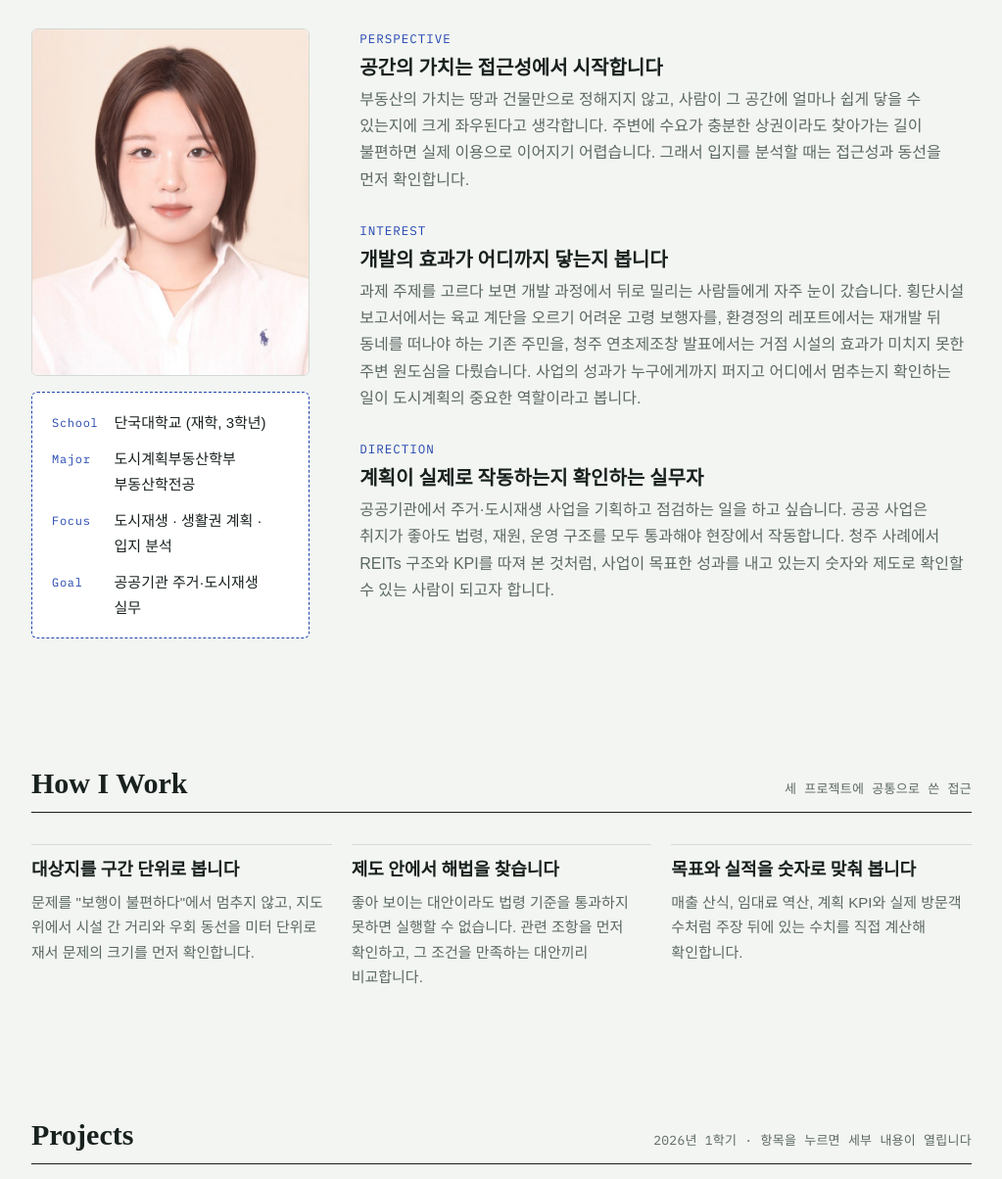
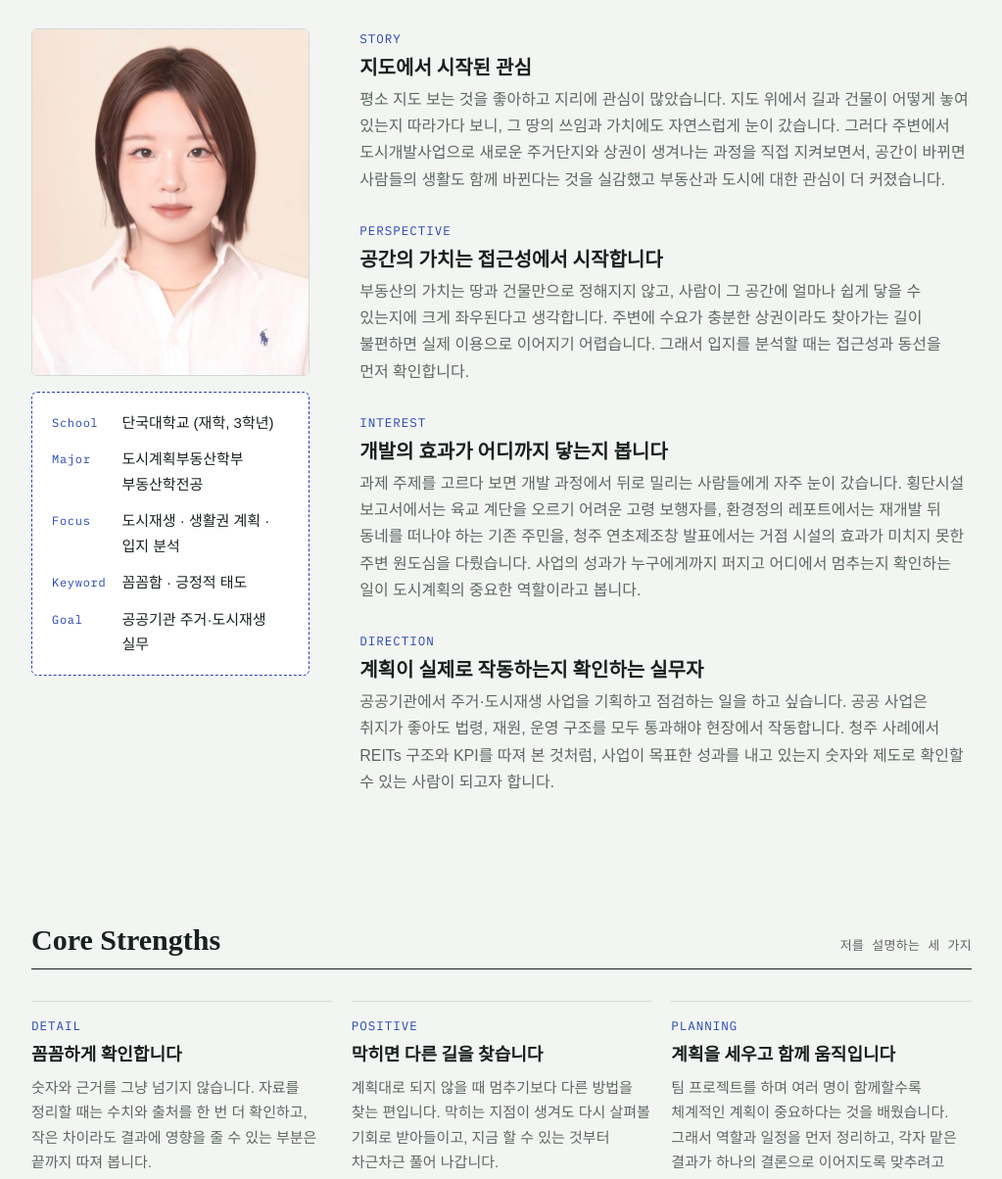
Before and after one commit to dlrkdud1120/probable-disco, a plain HTML site: page index.html in a window 1280 px wide. Shown: the part 717-1921 px from the top of the page at 98% size, without its empty margins (128-1151 px from the left). Drawn offline with Linux system fonts and the light colour scheme; a web font is replaced by a local one.

Commit message:
Add files via upload

```diff
--- a/index.html
+++ b/index.html
@@ -8,7 +8,11 @@
 <meta property="og:description" content="생활권에서 생기는 불편을 데이터와 법령으로 설명하고, 제도 안에서 실행할 수 있는 대안을 찾습니다.">
 <meta property="og:type" content="website">
 <meta property="og:locale" content="ko_KR">
-<meta property="og:image" content="photo.jpg">
+<meta property="og:image" content="https://probable-disco-ashen.vercel.app/og-image.png">
+<meta property="og:image:width" content="1200">
+<meta property="og:image:height" content="630">
+<meta property="og:url" content="https://probable-disco-ashen.vercel.app/">
+<meta name="twitter:card" content="summary_large_image">
 <title>이가영 포트폴리오</title>
 <link rel="preconnect" href="https://fonts.googleapis.com">
 <link rel="preconnect" href="https://fonts.gstatic.com" crossorigin>
@@ -266,6 +270,13 @@ figure:hover img{transform:scale(1.03)}
 @media (prefers-reduced-motion: no-preference){.facet-panel:not([hidden]){animation:panelIn .3s cubic-bezier(.2,.7,.2,1)}}
 @keyframes panelIn{from{opacity:0;transform:translateY(-6px)}}
 @media (max-width:700px){.facet-tabs{grid-template-columns:repeat(2,minmax(0,1fr))}}
+
+.approach .kicker,.learning .kicker{display:block}
+.learning{display:grid;grid-template-columns:repeat(3,minmax(0,1fr));gap:16px}
+.learning>div{background:var(--surface);border:1px solid var(--rule);border-radius:6px;padding:18px 20px;display:flex;flex-direction:column;gap:6px}
+.learning h3{font-size:18px}
+.learning p{color:var(--muted);font-size:15px}
+@media (max-width:820px){.learning{grid-template-columns:1fr}}
 </style>
 </head>
 <body>
@@ -274,6 +285,7 @@ figure:hover img{transform:scale(1.03)}
   <ul>
     <li><a href="#about">About</a></li>
     <li><a href="#projects">Projects</a></li>
+    <li><a href="#learning">Learning</a></li>
     <li><a href="#contact">Contact</a></li>
   </ul>
 </div></nav>
@@ -314,10 +326,16 @@ figure:hover img{transform:scale(1.03)}
       <dt>School</dt><dd>단국대학교 (재학, 3학년)</dd>
       <dt>Major</dt><dd>도시계획부동산학부 부동산학전공</dd>
       <dt>Focus</dt><dd>도시재생 · 생활권 계획 · 입지 분석</dd>
+      <dt>Keyword</dt><dd>꼼꼼함 · 긍정적 태도</dd>
       <dt>Goal</dt><dd>공공기관 주거·도시재생 실무</dd>
     </dl>
     </div>
     <div class="essay">
+      <div>
+        <span class="kicker">Story</span>
+        <h3>지도에서 시작된 관심</h3>
+        <p>평소 지도 보는 것을 좋아하고 지리에 관심이 많았습니다. 지도 위에서 길과 건물이 어떻게 놓여 있는지 따라가다 보니, 그 땅의 쓰임과 가치에도 자연스럽게 눈이 갔습니다. 그러다 주변에서 도시개발사업으로 새로운 주거단지와 상권이 생겨나는 과정을 직접 지켜보면서, 공간이 바뀌면 사람들의 생활도 함께 바뀐다는 것을 실감했고 부동산과 도시에 대한 관심이 더 커졌습니다.</p>
+      </div>
       <div>
         <span class="kicker">Perspective</span>
         <h3>공간의 가치는 접근성에서 시작합니다</h3>
@@ -338,19 +356,22 @@ figure:hover img{transform:scale(1.03)}
 </div></section>
 
 <section id="approach"><div class="wrap">
-  <div class="sec-head"><h2>How I Work</h2><span class="mono">세 프로젝트에 공통으로 쓴 접근</span></div>
+  <div class="sec-head"><h2>Core Strengths</h2><span class="mono">저를 설명하는 세 가지</span></div>
   <div class="approach">
     <div>
-      <h3>대상지를 구간 단위로 봅니다</h3>
-      <p>문제를 "보행이 불편하다"에서 멈추지 않고, 지도 위에서 시설 간 거리와 우회 동선을 미터 단위로 재서 문제의 크기를 먼저 확인합니다.</p>
+      <span class="kicker">Detail</span>
+      <h3>꼼꼼하게 확인합니다</h3>
+      <p>숫자와 근거를 그냥 넘기지 않습니다. 자료를 정리할 때는 수치와 출처를 한 번 더 확인하고, 작은 차이라도 결과에 영향을 줄 수 있는 부분은 끝까지 따져 봅니다.</p>
     </div>
     <div>
-      <h3>제도 안에서 해법을 찾습니다</h3>
-      <p>좋아 보이는 대안이라도 법령 기준을 통과하지 못하면 실행할 수 없습니다. 관련 조항을 먼저 확인하고, 그 조건을 만족하는 대안끼리 비교합니다.</p>
+      <span class="kicker">Positive</span>
+      <h3>막히면 다른 길을 찾습니다</h3>
+      <p>계획대로 되지 않을 때 멈추기보다 다른 방법을 찾는 편입니다. 막히는 지점이 생겨도 다시 살펴볼 기회로 받아들이고, 지금 할 수 있는 것부터 차근차근 풀어 나갑니다.</p>
     </div>
     <div>
-      <h3>목표와 실적을 숫자로 맞춰 봅니다</h3>
-      <p>매출 산식, 임대료 역산, 계획 KPI와 실제 방문객 수처럼 주장 뒤에 있는 수치를 직접 계산해 확인합니다.</p>
+      <span class="kicker">Planning</span>
+      <h3>계획을 세우고 함께 움직입니다</h3>
+      <p>팀 프로젝트를 하며 여러 명이 함께할수록 체계적인 계획이 중요하다는 것을 배웠습니다. 그래서 역할과 일정을 먼저 정리하고, 각자 맡은 결과가 하나의 결론으로 이어지도록 맞추려고 합니다.</p>
     </div>
   </div>
 </div></section>
@@ -472,6 +493,15 @@ figure:hover img{transform:scale(1.03)}
   </div>
 </div></section>
 
+<section id="learning"><div class="wrap">
+  <div class="sec-head"><h2>Now Learning</h2><span class="mono">지금 기르고 있는 역량</span></div>
+  <div class="learning">
+    <div><span class="kicker">Data</span><h3>R을 활용한 데이터 분석</h3><p>R로 공공데이터를 정리하고 분석·시각화하는 방법을 익히고 있습니다. 보고서의 주장을 데이터로 직접 뒷받침하는 것이 목표입니다.</p></div>
+    <div><span class="kicker">Auction</span><h3>경매 물건 분석</h3><p>부동산 경매 수업에서 권리관계와 입찰 가격을 따져 경매 물건을 분석하는 방법을 배우고 있습니다.</p></div>
+    <div><span class="kicker">PropTech</span><h3>AI와 함께 만드는 웹</h3><p>프롭테크 수업에서 바이브 코딩으로 이 포트폴리오를 직접 만들고 배포했습니다. 기말에는 청약 가점 계산과 단지 비교 웹앱을 만들 계획입니다.</p></div>
+  </div>
+</div></section>
+
 </main>
 
 <footer id="contact"><div class="wrap">
@@ -509,7 +539,7 @@ document.querySelectorAll('.copy').forEach(function(btn){
   }
   addEventListener('scroll',onScroll,{passive:true});onScroll();
   if(reduce||!('IntersectionObserver' in window))return;
-  var targets=document.querySelectorAll('.sec-head,.aboutme,.approach>div,.project>div,.project .figs,.chart,.p-summary,.facets,.other article,footer .wrap>div');
+  var targets=document.querySelectorAll('.sec-head,.aboutme,.approach>div,.learning>div,.project>div,.project .figs,.chart,.p-summary,.facets,.other article,footer .wrap>div');
   var io=new IntersectionObserver(function(es){es.forEach(function(e){if(e.isIntersecting){e.target.classList.add('in');io.unobserve(e.target);}})},{threshold:.12,rootMargin:'0px 0px -6% 0px'});
   [].forEach.call(targets,function(el){
     if(el.getBoundingClientRect().top<innerHeight)return;
```
